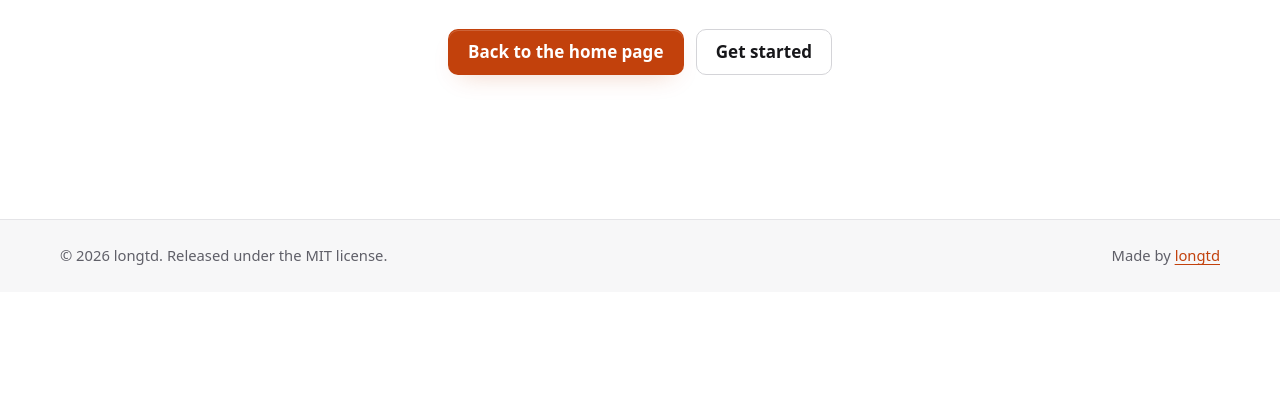
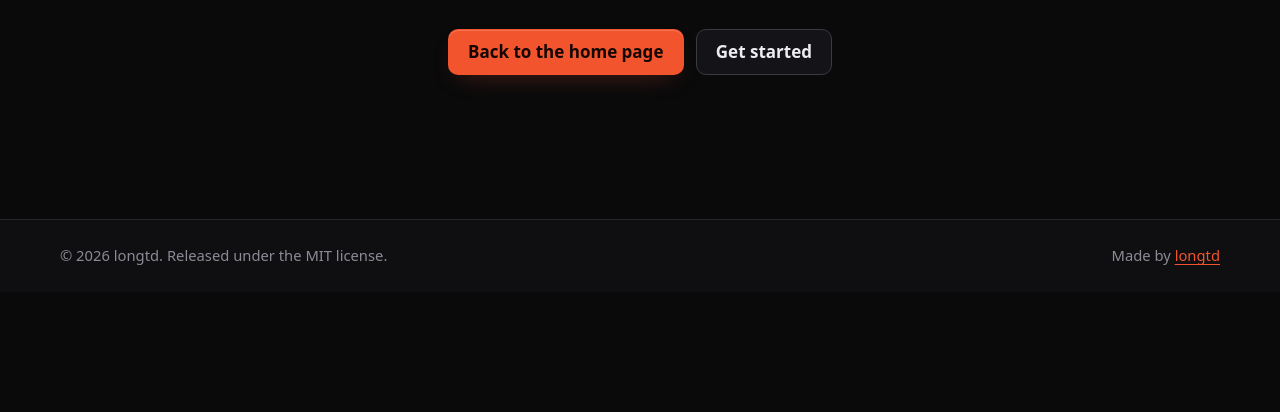
Before and after one commit to nhech/git-pro, a website: page site/404.html in a window 1280 px wide. Shown: the part 388-800 px from the top of the page. Drawn offline with Linux system fonts and the light colour scheme.

Commit message:
Link git-pro.longtd.me and default the site to dark
The extension homepage and README now point to the website, which the
Marketplace shows as the extension's homepage link. The landing page
describes the Conflicts and Compare tabs and always opens in the dark
theme; the light theme applies only after choosing it with the toggle.

```diff
--- a/package.json
+++ b/package.json
@@ -19,7 +19,7 @@
   "bugs": {
     "url": "https://github.com/nhech/git-pro/issues"
   },
-  "homepage": "https://github.com/nhech/git-pro#readme",
+  "homepage": "https://git-pro.longtd.me/",
   "engines": {
     "vscode": "^1.100.0"
   },
--- a/site/404.html
+++ b/site/404.html
@@ -6,10 +6,9 @@
   <title>Page not found · Git Pro</title>
   <meta name="description" content="This page does not exist. Go back to the Git Pro home page.">
   <meta name="robots" content="noindex">
-  <meta name="color-scheme" content="dark light">
-  <meta name="theme-color" content="#0a0a0b" media="(prefers-color-scheme: dark)">
-  <meta name="theme-color" content="#ffffff" media="(prefers-color-scheme: light)">
-  <!-- Root-relative URLs: GitHub Pages serves this page for missing paths at any depth. -->
+  <meta name="color-scheme" content="dark">
+  <meta name="theme-color" content="#0a0a0b">
+  <!-- Root-relative URLs: nginx serves this page for missing paths at any depth. -->
   <link rel="icon" href="/favicon-32.png" type="image/png" sizes="32x32">
   <link rel="icon" href="/favicon.svg" type="image/svg+xml">
   <link rel="apple-touch-icon" href="/apple-touch-icon.png" sizes="256x256">
--- a/site/main.js
+++ b/site/main.js
@@ -21,14 +21,13 @@
     else if (typeof query.addListener === 'function') query.addListener(listener);
   }
 
-  // Theme toggle: stores an explicit choice; without one the OS preference applies.
+  // Theme toggle: dark by default; a stored explicit choice switches to light (or back).
   function setupTheme() {
     const button = document.querySelector('[data-theme-toggle]');
     if (!button) return;
-    const prefersLight = window.matchMedia('(prefers-color-scheme: light)');
     const metas = Array.from(document.querySelectorAll('meta[name="theme-color"]'));
     const defaults = metas.map(meta => meta.getAttribute('content'));
-    const current = () => root.dataset.theme || (prefersLight.matches ? 'light' : 'dark');
+    const current = () => root.dataset.theme || 'dark';
 
     function sync() {
       const theme = current();
@@ -45,7 +44,6 @@
       try { localStorage.setItem(THEME_KEY, next); } catch { /* storage unavailable: the choice lasts for this page view */ }
       sync();
     });
-    onMediaChange(prefersLight, sync);
     sync();
   }
 
--- a/site/styles.css
+++ b/site/styles.css
@@ -64,38 +64,7 @@
   --ease: cubic-bezier(0.2, 0.7, 0.2, 1);
 }
 
-/* Light theme: follows the OS unless a manual choice is stored. Keep both blocks identical. */
-@media (prefers-color-scheme: light) {
-  :root:not([data-theme="dark"]) {
-    color-scheme: light;
-    --bg: #ffffff;
-    --bg-soft: #f7f7f8;
-    --surface: #ffffff;
-    --surface-2: #f4f4f5;
-    --border: #e4e4e7;
-    --border-strong: #d4d4d8;
-    --text: #17171a;
-    --text-muted: #52525b;
-    --text-subtle: #5f5f68;
-    --accent: #c2410c;
-    --accent-strong: #9a3412;
-    --on-accent: #ffffff;
-    --accent-soft: rgb(194 65 12 / 0.08);
-    --accent-border: rgb(194 65 12 / 0.32);
-    --accent-glow: rgb(194 65 12 / 0.28);
-    --link: #c2410c;
-    --success: #15803d;
-    --code-bg: #f6f6f7;
-    --glow: rgb(242 84 45 / 0.14);
-    --grid-line: rgb(0 0 0 / 0.045);
-    --dot: #d4d4d8;
-    --window-glow: rgb(194 65 12 / 0.16);
-    --shadow-sm: 0 1px 2px rgb(16 16 20 / 0.06);
-    --shadow-md: 0 12px 30px -16px rgb(16 16 20 / 0.22);
-    --shadow-lg: 0 36px 80px -30px rgb(16 16 20 / 0.32), 0 0 0 1px rgb(16 16 20 / 0.02);
-  }
-}
-
+/* Dark is the default for every visitor; the light theme applies only after choosing it with the toggle. */
 :root[data-theme="light"] {
   color-scheme: light;
   --bg: #ffffff;
@@ -483,16 +452,6 @@ html:not(.js) .theme-toggle {
   display: block;
 }
 
-@media (prefers-color-scheme: light) {
-  :root:not([data-theme="dark"]) .theme-toggle .icon-sun {
-    display: none;
-  }
-
-  :root:not([data-theme="dark"]) .theme-toggle .icon-moon {
-    display: block;
-  }
-}
-
 /* Navigation: without JavaScript the links wrap onto a second row on small screens. */
 .site-nav {
   order: 3;
```
Also changed, not shown: site/index.html (+9 -9 lines), README.md, site/README.md.
